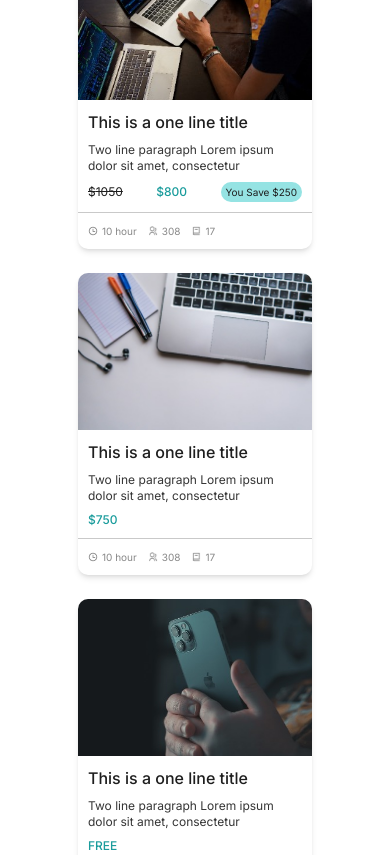
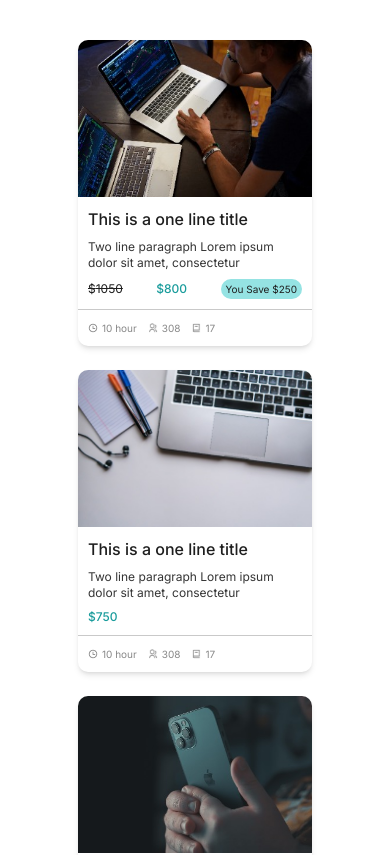
Before and after one commit to programmer-nur/nukta-course-card, a Next.js app: page / in a window 390 px wide. Shown: the top 855 px of the page. Built offline with nearby package versions, Linux system fonts and the light colour scheme.

Commit message:
fix: responsive issue

```diff
--- a/src/components/Courses.tsx
+++ b/src/components/Courses.tsx
@@ -6,7 +6,7 @@ import { ICard } from "@/types/common";
 
 const Courses = () => {
   return (
-    <div className="h-screen mx-auto flex justify-center items-center">
+    <div className="min-h-screen py-10 sm:py-0 container mx-auto flex justify-center items-center">
       <div className="grid grid-cols-1 sm:grid-cols-2 md:grid-cols-3 justify-center items-center gap-6">
         {cards?.map((card: ICard) => (
           <CourseCard key={card.id} card={card} />
```
